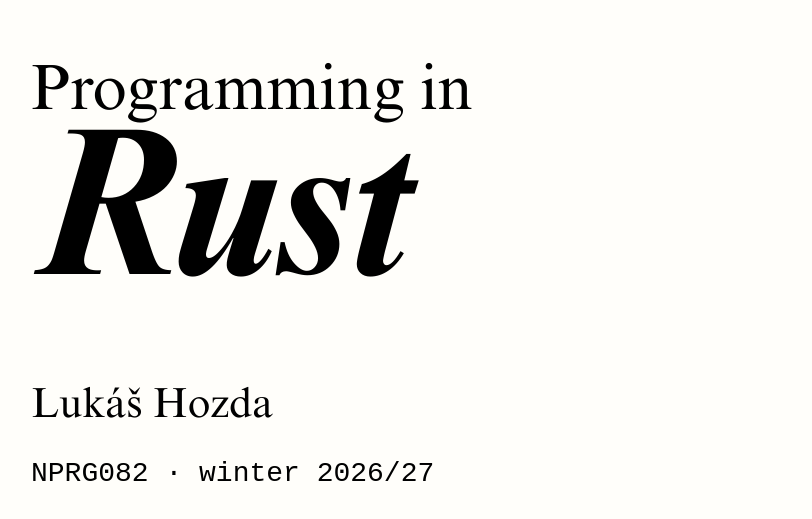
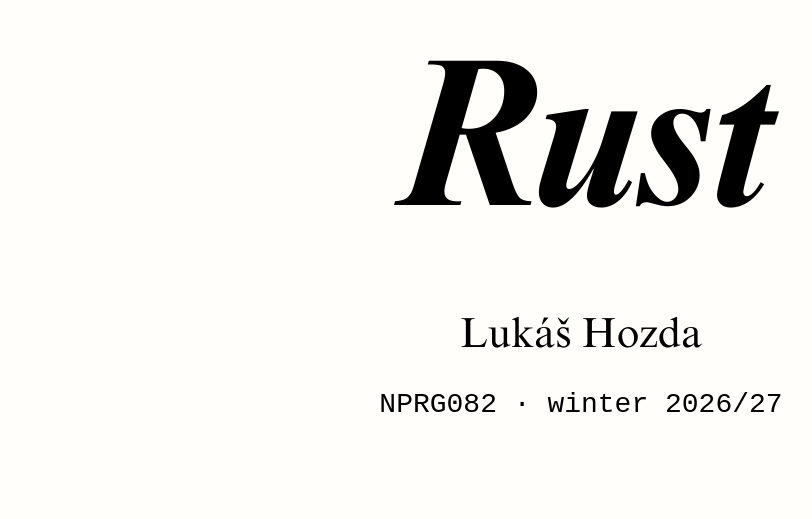
Before and after one commit to luciusmagn/matfyz-rust, a plain HTML site: page materials/2026/basic/introduction/index.html in a window 1280 px wide. Shown: the part 103-622 px from the top of the page, without its empty margins (59-871 px from the left). Drawn offline with Linux system fonts and the light colour scheme; a web font is replaced by a local one.

Commit message:
Center the Rust title slide

```diff
--- a/materials/2026/basic/introduction/deck.css
+++ b/materials/2026/basic/introduction/deck.css
@@ -62,9 +62,8 @@
 }
 .run-code:hover { color: var(--paper); background: var(--ink); }
 .slide-number { position: absolute; right: 60px; bottom: 16px; font-size: 22px; }
-section.title-slide { padding: 80px 90px; }
+section.title-slide { padding: 80px 90px; text-align: center; }
 .title-slide h2 { margin: 44px 0 55px; }
-.title-prefix { display: block; font-size: 64px; font-weight: 400; }
 .title-language { display: block; font-size: 210px; line-height: .94; font-style: italic; letter-spacing: -6px; }
 .title-author { font-size: 42px; }
 .title-term { margin-top: 24px; font: 28px Typewriter, monospace; }
--- a/materials/2026/basic/introduction/index.html
+++ b/materials/2026/basic/introduction/index.html
@@ -11,8 +11,7 @@
 <section id="programming-in-rust-nprg082" class="level1">
 <h1>Programming in Rust · NPRG082</h1>
 <section id="programming-in-rust" class="level2 title-slide">
-<h2 class="title-slide"><span class="title-prefix">Programming in</span>
-<span class="title-language">Rust</span></h2>
+<h2 class="title-slide"><span class="title-language">Rust</span></h2>
 <div class="title-author">
 <p>Lukáš Hozda</p>
 </div>
```
Also changed, not shown: 2 other files.
